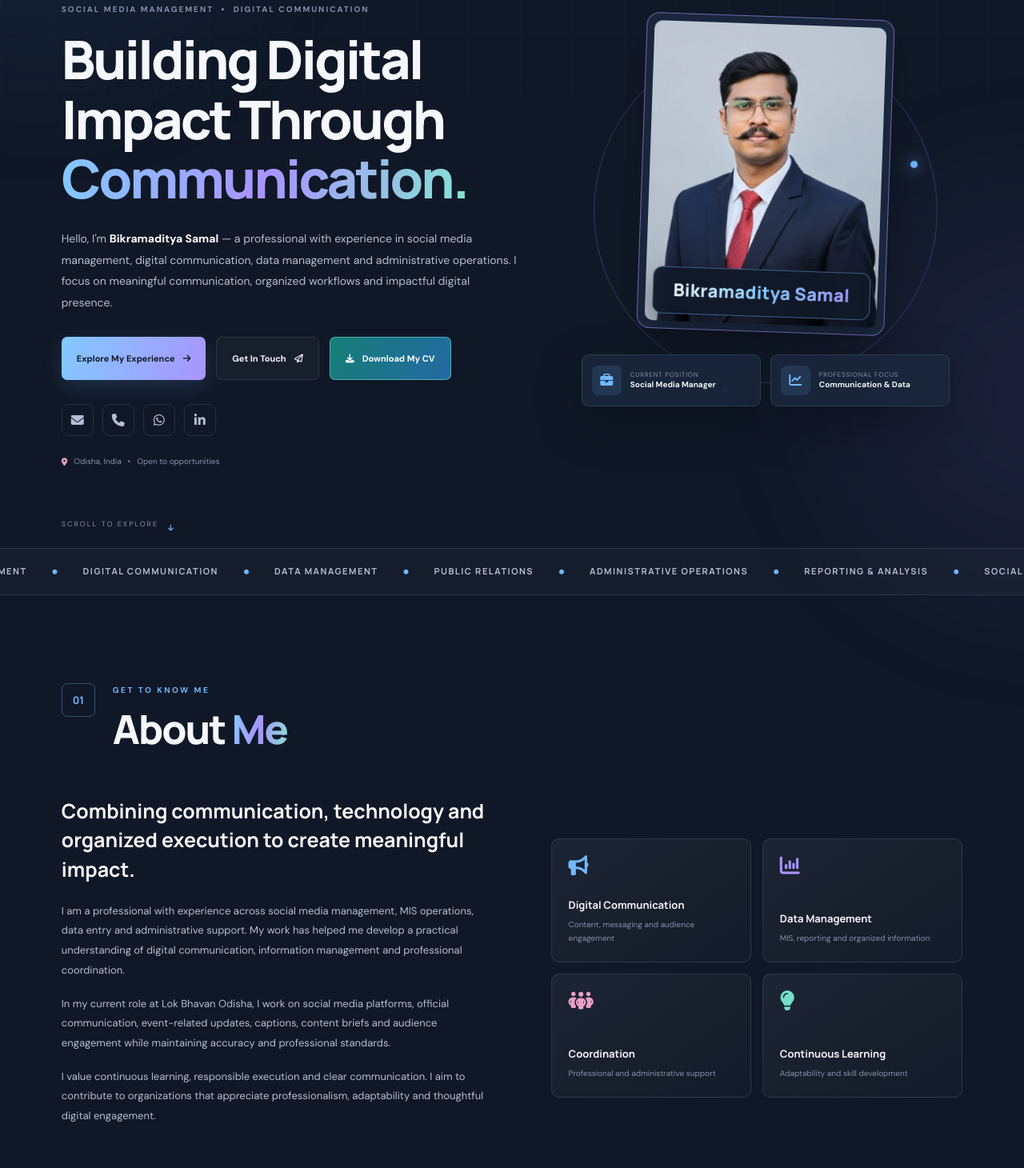
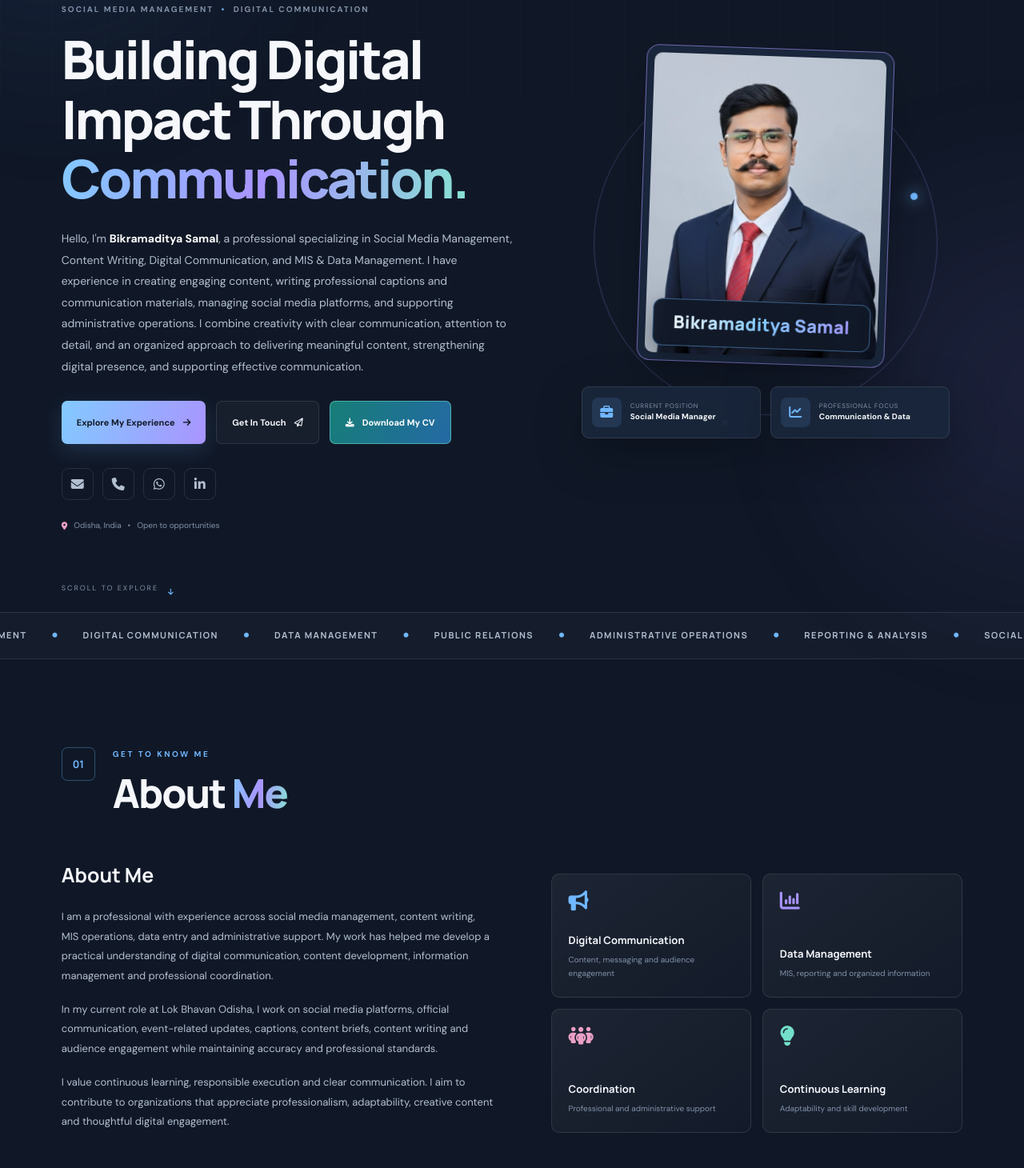
Before and after one commit to bikramadityasamal/bikramadityasamal.github.io, a plain HTML site: page index.html in a window 1280 px wide. Shown: the part 220-1680 px from the top of the page at 80% size. Drawn offline with Linux system fonts and the light colour scheme.

Commit message:
Update index.html

```diff
--- a/index.html
+++ b/index.html
@@ -112,7 +112,7 @@
 
                 <div class="availability-status">
                     <span class="status-dot"></span>
-                    OPEN TO PROFESSIONAL OPPORTUNITIES
+                    OPEN TO REMOTE / WFH OPPORTUNITIES
                 </div>
 
                 <p class="hero-label">
@@ -125,11 +125,15 @@
                 </h1>
 
                 <p class="hero-description">
-                    Hello, I'm <strong>Bikramaditya Samal</strong> — a
-                    professional with experience in social media management,
-                    digital communication, data management and administrative
-                    operations. I focus on meaningful communication,
-                    organized workflows and impactful digital presence.
+    Hello, I'm <strong>Bikramaditya Samal</strong>, a professional
+    specializing in Social Media Management, Content Writing,
+    Digital Communication, and MIS &amp; Data Management.
+    I have experience in creating engaging content, writing
+    professional captions and communication materials, managing
+    social media platforms, and supporting administrative operations.
+    I combine creativity with clear communication, attention to detail,
+    and an organized approach to delivering meaningful content,
+    strengthening digital presence, and supporting effective communication.
 </p>
 
                 <div class="hero-buttons">
@@ -299,35 +303,29 @@
             <div class="about-layout">
 
                 <div class="about-content reveal">
-
-                    <h3>
-                        Combining communication, technology and
-                        organized execution to create meaningful impact.
-                    </h3>
+    <h3>About Me</h3>
 
     <p>
-                        I am a professional with experience across social
-                        media management, MIS operations, data entry and
-                        administrative support. My work has helped me develop
-                        a practical understanding of digital communication,
-                        information management and professional coordination.
+        I am a professional with experience across social media management,
+        content writing, MIS operations, data entry and administrative support.
+        My work has helped me develop a practical understanding of digital
+        communication, content development, information management and
+        professional coordination.
     </p>
 
     <p>
-                        In my current role at Lok Bhavan Odisha, I work on
-                        social media platforms, official communication,
-                        event-related updates, captions, content briefs and
-                        audience engagement while maintaining accuracy and
-                        professional standards.
+        In my current role at Lok Bhavan Odisha, I work on social media
+        platforms, official communication, event-related updates, captions,
+        content briefs, content writing and audience engagement while
+        maintaining accuracy and professional standards.
     </p>
 
     <p>
-                        I value continuous learning, responsible execution
-                        and clear communication. I aim to contribute to
-                        organizations that appreciate professionalism,
-                        adaptability and thoughtful digital engagement.
+        I value continuous learning, responsible execution and clear
+        communication. I aim to contribute to organizations that appreciate
+        professionalism, adaptability, creative content and thoughtful
+        digital engagement.
     </p>
-
 </div>
 
 
```
Lines whose indentation alone changed are shown as unchanged.
